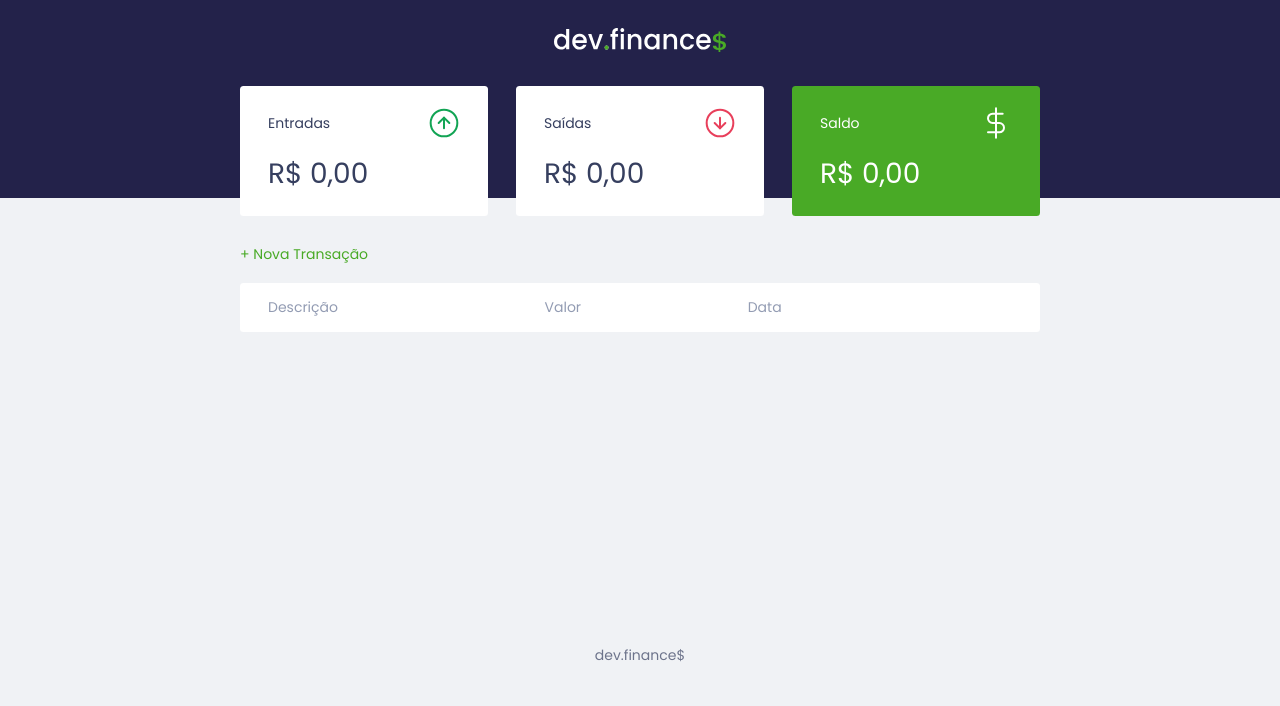
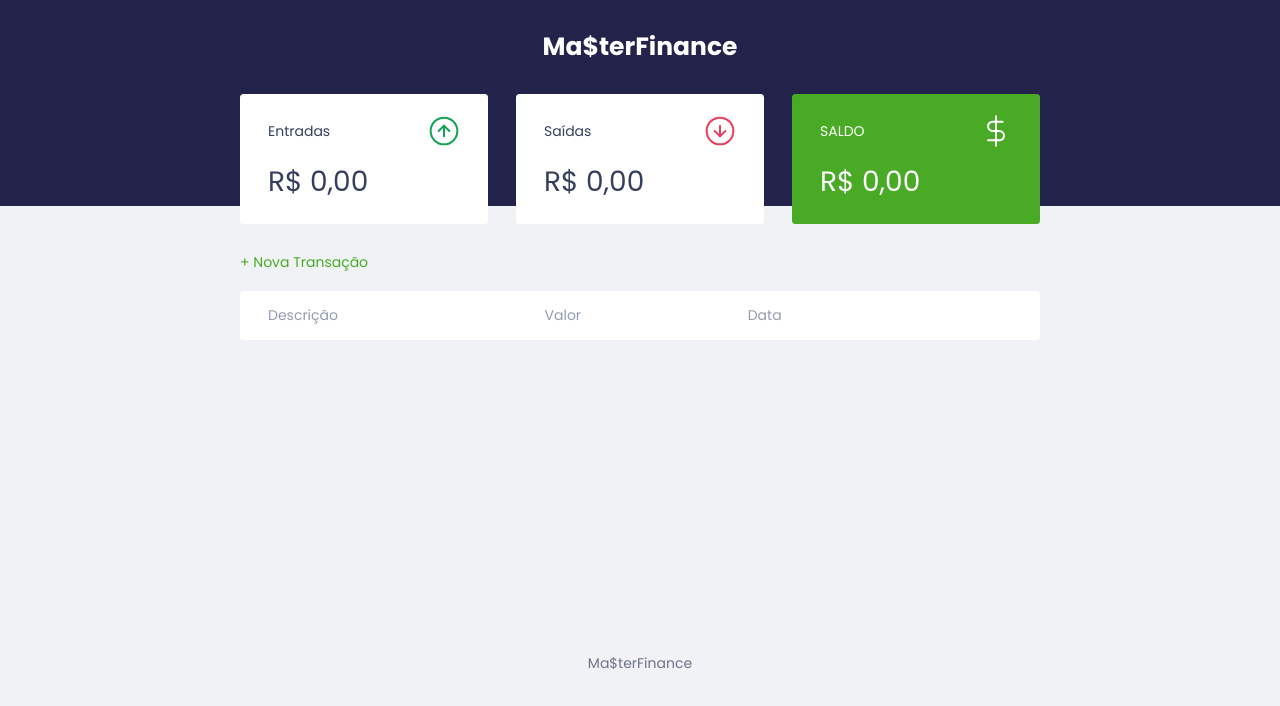
Before and after one commit to TSCTiago/MasterFinance, a plain HTML site: page index.html in a window 1280 px wide. Drawn offline with Linux system fonts and the light colour scheme.

Commit message:
logo update

```diff
--- a/index.html
+++ b/index.html
@@ -16,7 +16,7 @@
 
 <body>
     <header>
-        <img src="assets/logo.svg" alt="Logo Dev Finance">
+        Ma$terFinance
     </header>
 
 
@@ -41,7 +41,7 @@
 
             <div class="card total">
                 <h3>
-                    <span>Saldo</span>
+                    <span>SALDO</span>
                     <img src="assets/total.svg" alt="imagem de total">
                 </h3>
                 <p id="totalDisplay">R$ 0,00</p>
@@ -98,7 +98,7 @@
     </div>
 
     <footer>
-        <p>dev.finance$</p>
+        <p> Ma$terFinance</p>
     </footer>
 
     <script src="sript.js"></script>
--- a/style.css
+++ b/style.css
@@ -90,6 +90,11 @@ header{
     background: #23224a;
     padding: 2rem 0 10rem;
     text-align: center;
+    color: white;
+    font-size: 25px;
+    font-weight: bolder;
+
+
 }
 
 #logo{
```
Also changed, not shown: assets/logo.svg (deleted).
